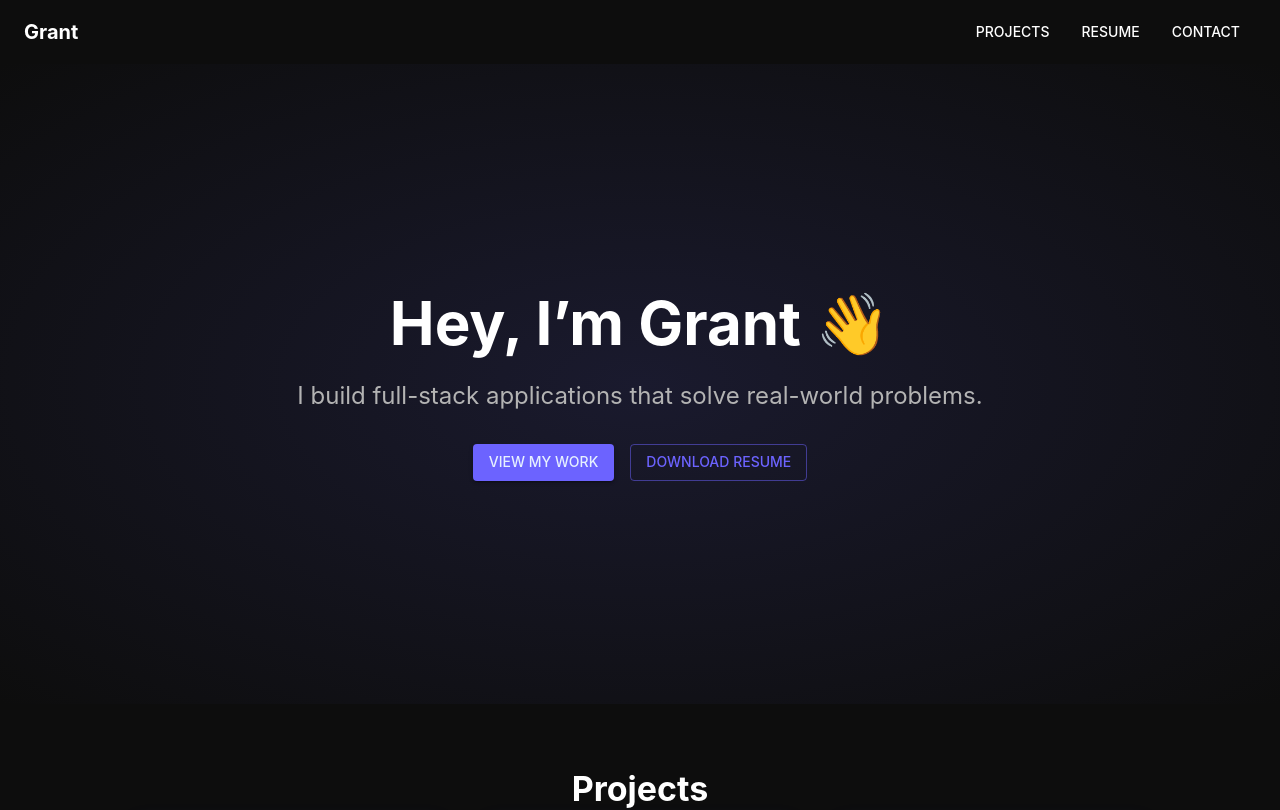
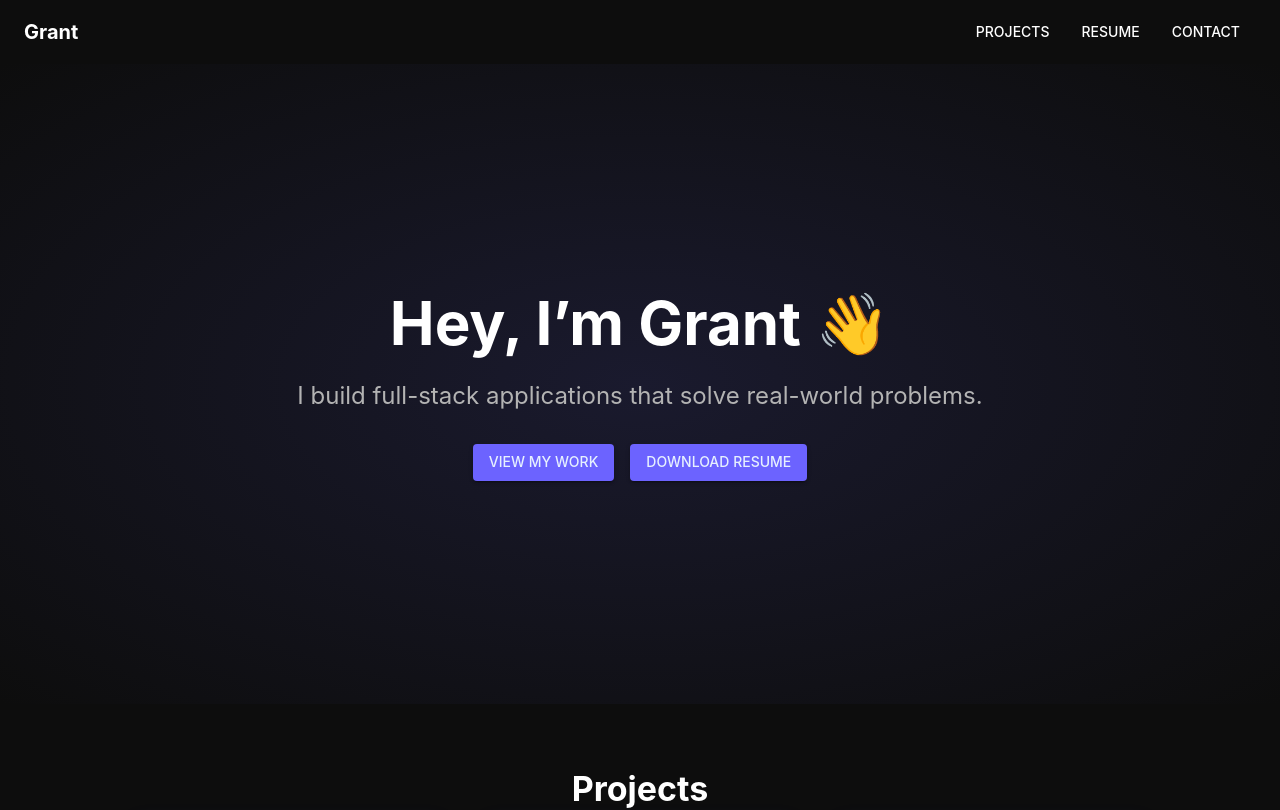
Before and after one commit to GrantPennington/grant-pennington-portfolio, a React (Vite) app: page / in a window 1280 px wide. Shown: the top 810 px of the page. Built offline with nearby package versions, Linux system fonts and the light colour scheme.

Commit message:
Fixing bug with download resume button

```diff
--- a/src/components/HeroSection.jsx
+++ b/src/components/HeroSection.jsx
@@ -27,12 +27,10 @@ const HeroSection = () => {
                     </Button>
                     <Button
                         component="a"
-                        variant="outlined"
+                        href="/Grant_Pennington_Resume_2.pdf"
+                        download
+                        variant="contained"
                         color="primary"
-                        href="/Grant_pennington_Resume_2.pdf"
-                        download
-                        target="_blank"
-                        rel="noopener noreferrer"
                     >
                         Download Resume
                     </Button>
```
Also changed, not shown: index.html (line endings or trailing spaces).
